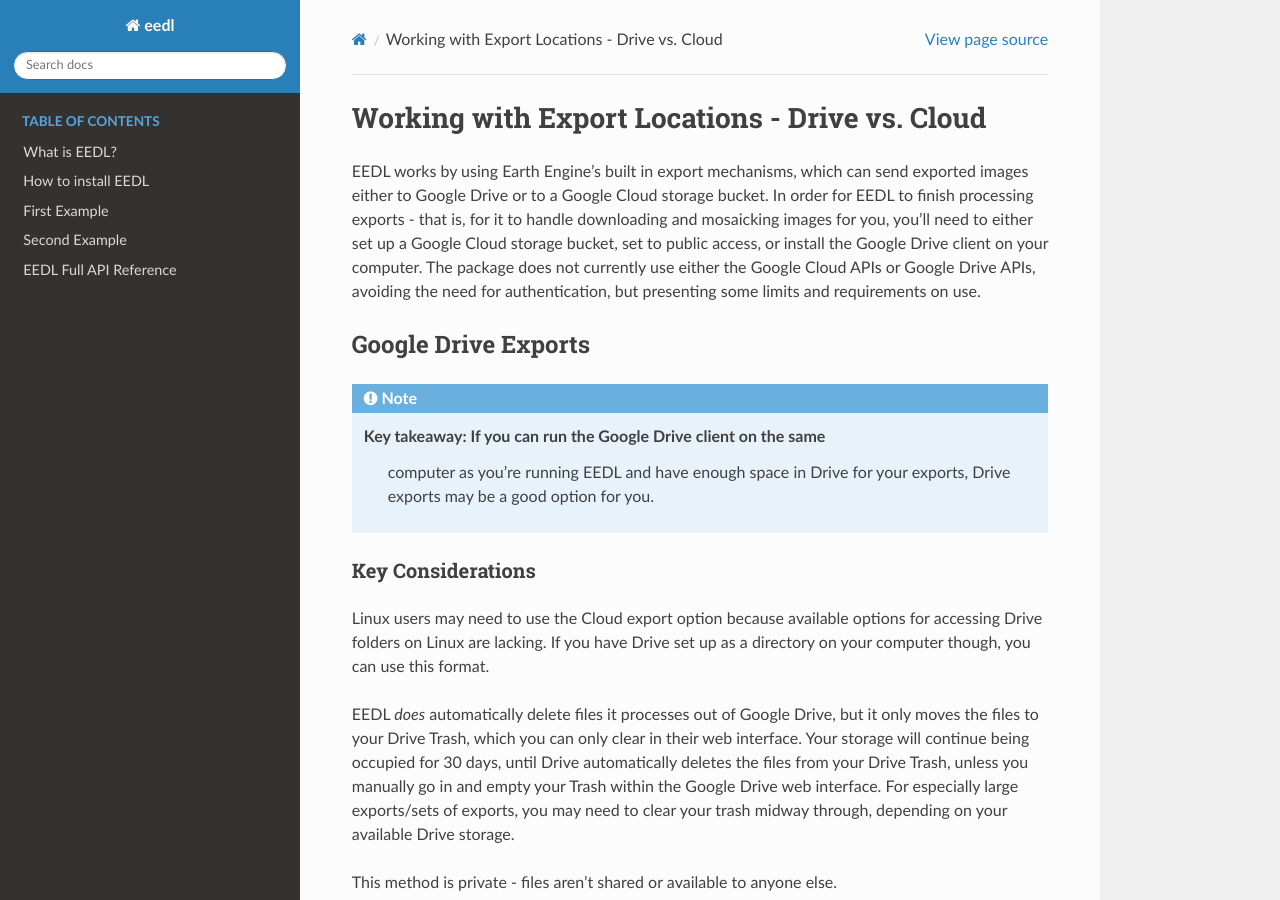
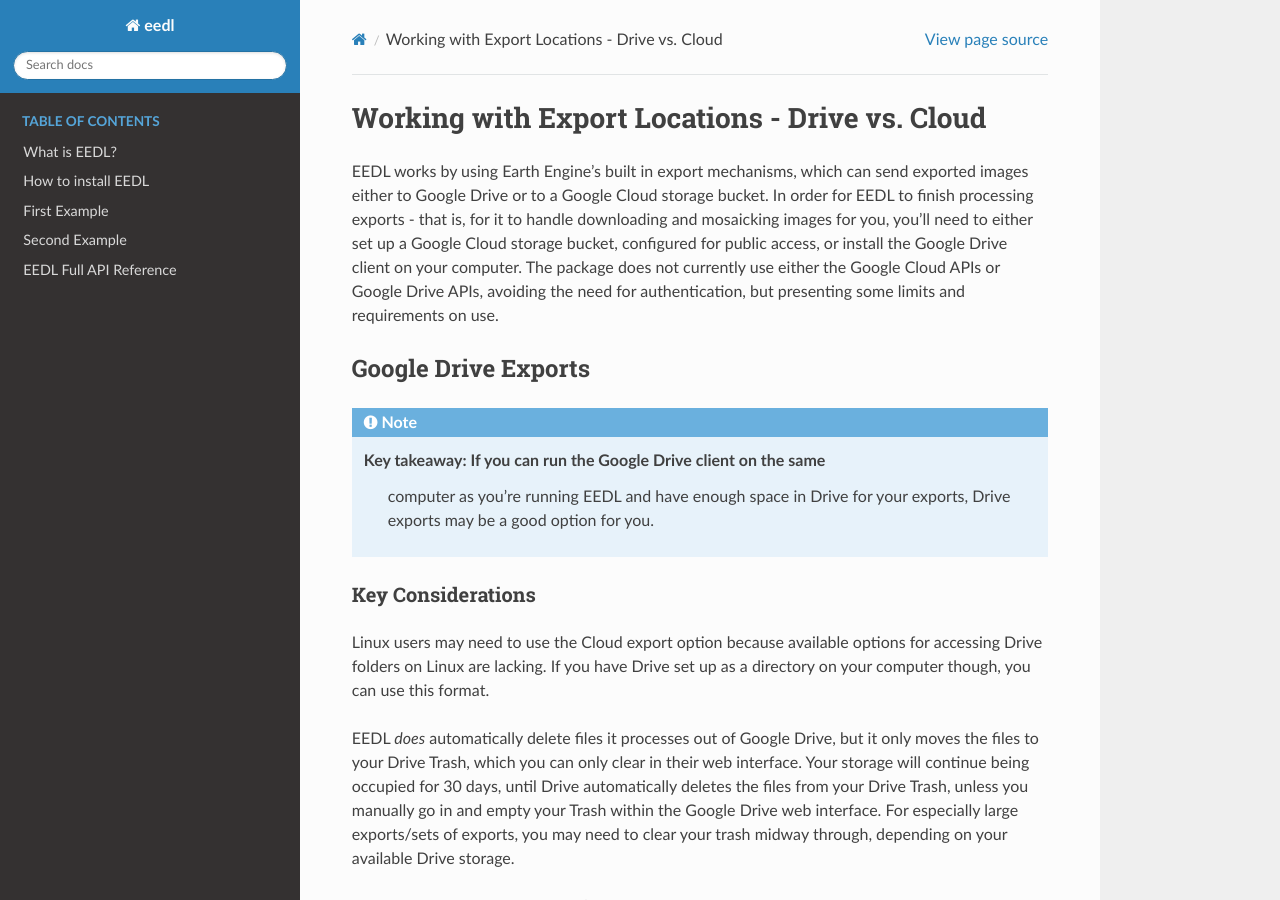
Before and after one commit to water3d/eedl, a Sphinx documentation site: the page built from docs/source/user_guide/export_locations.rst, in a window 1280 px wide and 900 px high. Built offline with Sphinx 7.4.7 and the Read the Docs theme 2.0.0, drawn with Linux system fonts in a browser that asks for light colours.

Commit message:
Minor wording change

```diff
--- a/docs/source/user_guide/export_locations.rst
+++ b/docs/source/user_guide/export_locations.rst
@@ -4,7 +4,7 @@ EEDL works by using Earth Engine's built in export mechanisms, which can
 send exported images either to Google Drive or to a Google Cloud storage
 bucket. In order for EEDL to finish processing exports - that is, for it
 to handle downloading and mosaicking images for you, you'll need to
-either set up a Google Cloud storage bucket, set to public access,
+either set up a Google Cloud storage bucket, configured for public access,
 or install the Google Drive client on your computer. The package does not
 currently use either the Google Cloud APIs or Google Drive APIs, avoiding
 the need for authentication, but presenting some limits and requirements on
```
